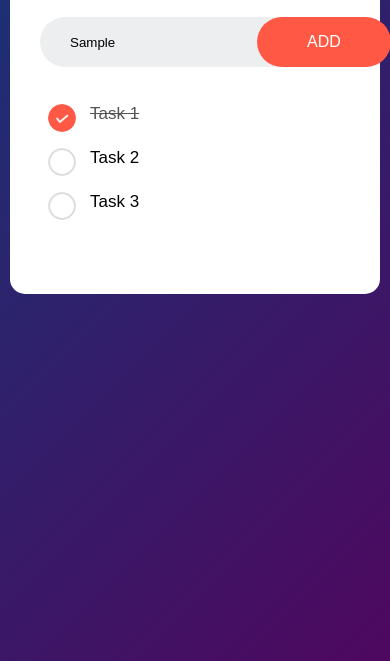
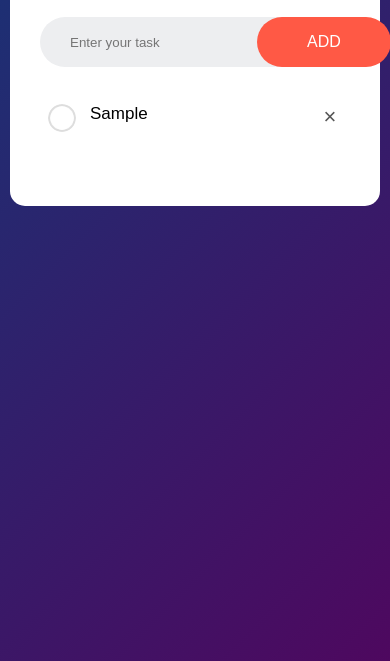
Before and after one commit to JamesNgo1/ToDo-List, a plain HTML site: page index.html in a window 390 px wide. Both pictures are taken after typing "Sample" into the empty fields and a click on the button "ADD". Shown: the part 183-844 px from the top of the page. Drawn offline with Linux system fonts and the light colour scheme.

Commit message:
Add responsive add ons to list and button

```diff
--- a/index.html
+++ b/index.html
@@ -12,12 +12,15 @@
             <h2>To-Do-List<img src="images/icon.png"></h2>
             <div class="row">
                 <input type="text" id="input-textBox" placeholder="Enter your task">
-                <button class="">ADD</button>
+                <button onclick="addTask()">ADD</button>
             </div>
-            <ul>
+            <ul class="list-container">
+                <!--
+                    placeholder
                 <li class="checked">Task 1</li>
                 <li>Task 2</li>
                 <li>Task 3</li>
+                -->
             </ul>
         </div>
 
--- a/script.js
+++ b/script.js
@@ -1,5 +1,22 @@
-function random(){
-    console.log("java script is working");
-}
+const input = document.getElementById("input-textBox");
+const ul = document.querySelector(".list-container");
 
-random();
+
+function addTask(){
+    //case input is empty and send alert message to user
+    if(input.value === "") alert("Please enter a task");
+
+    else{
+        //Create li varaible to create new element and append to ul list
+        let li = document.createElement("li");
+        li.innerHTML = input.value;
+        ul.appendChild(li);
+        //append the x (span) on the li parent
+        let span = document.createElement("span");
+        span.innerHTML = "\u00d7";
+        li.appendChild(span);
+    }
+
+    //after user click add we reset the input to clear
+    input.value = "";
+}//end of function
--- a/styles.css
+++ b/styles.css
@@ -45,6 +45,9 @@
     margin-bottom: 25px;
 }
 
+.button:hover{
+    background:rgb(255, 89, 69, 0.5);
+}
 
 
 button{
@@ -97,3 +100,19 @@ ul li.checked{
 ul li.checked::before{
     background-image: url(images/checked.png);
 }
+
+ul li span{
+    position: absolute;
+    right: 0;
+    top: 5px;
+    width: 40px;
+    height:40px;
+    font-size: 22px;
+    color: #555;
+    line-height: 40px;
+    text-align:center;
+}
+
+ul li span:hover{
+    background:#edeef0;
+}
```
